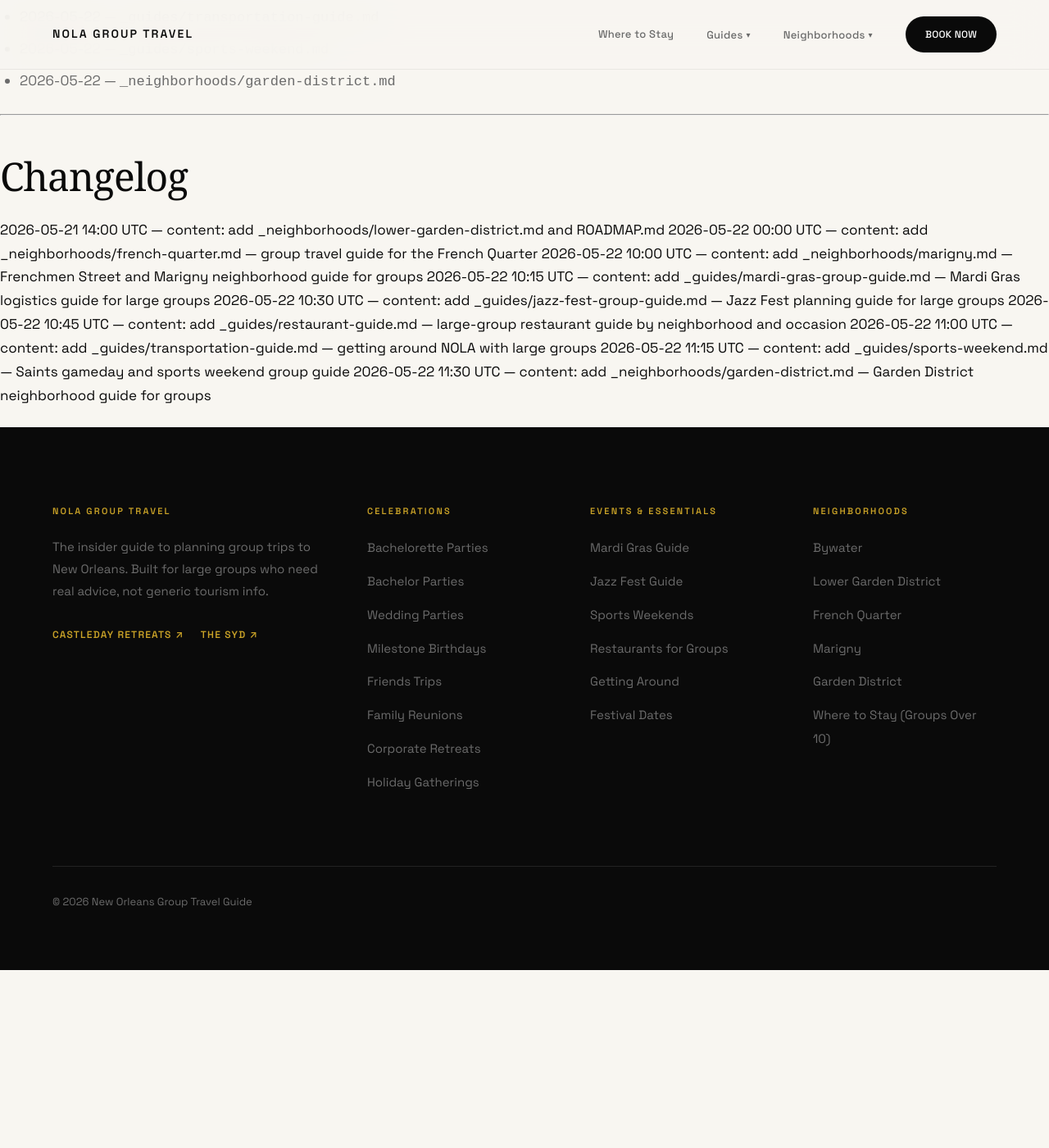
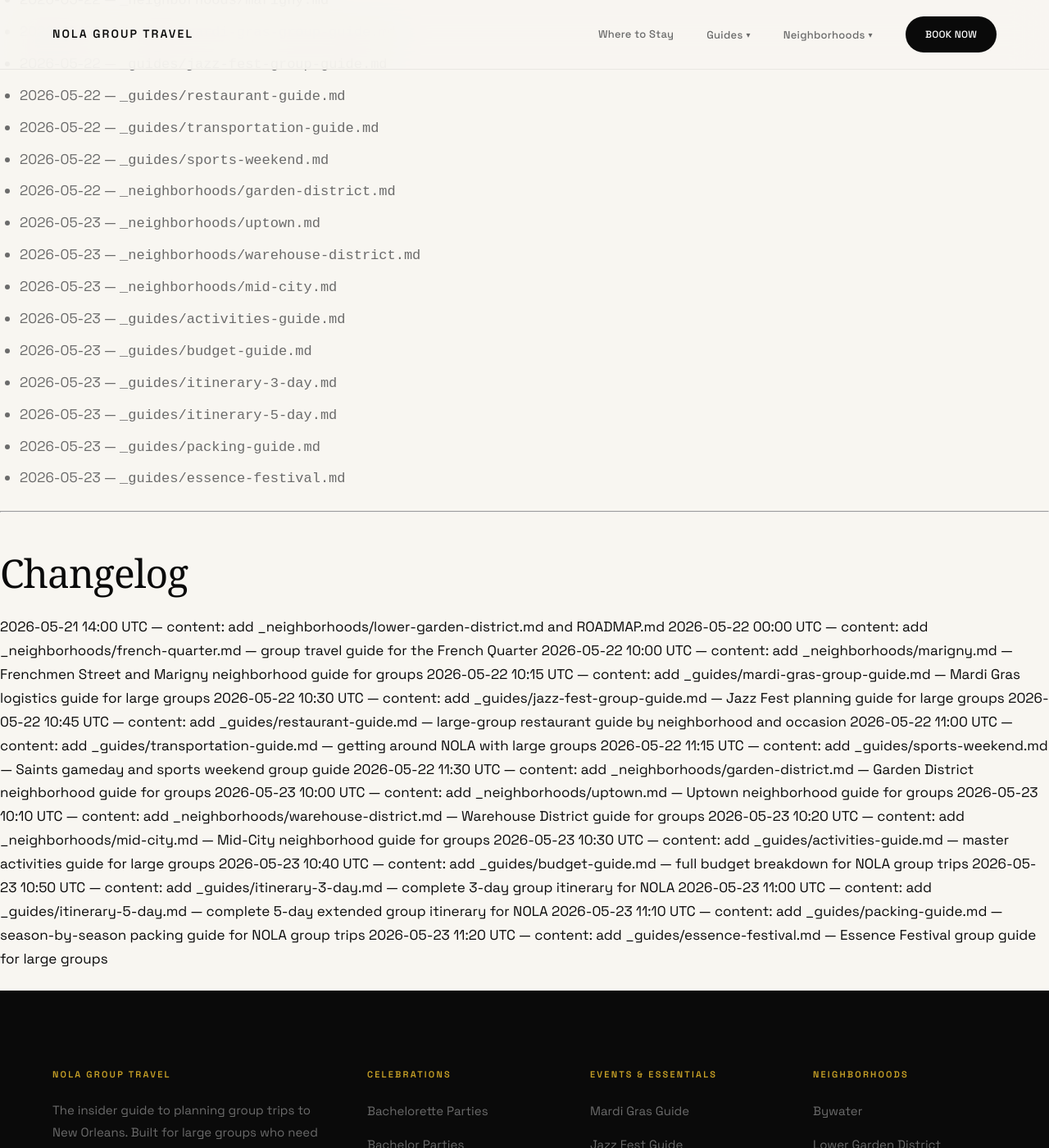
Before and after one commit to sjworth-dev/nola-group-travel, a Jekyll site: the page built from ROADMAP.md, in a window 1280 px wide and 1400 px high, scrolled down 4787 px. Shown: the whole window at 82% size. Built offline with Jekyll 4.4.1, drawn with Linux system fonts in a browser that asks for light colours; some web fonts are replaced; our own code applies the rules of GitHub Pages for plain Markdown files; before the commit the page ends 5970 px from its top, so only the background shows below that; some of the changed text lies outside the part shown.

Commit message:
seo: update ROADMAP.md — move 9 items to Done, add 8 new Up Next items, update Changelog
https://claude.ai/code/session_01BnpZSCKjM1icx4dY7wttFE

```diff
--- a/ROADMAP.md
+++ b/ROADMAP.md
@@ -97,15 +97,14 @@ New guides go in `_guides/<slug>.md`. New neighborhood pages go in `_neighborhoo
 
 ## Up Next
 
-- `_neighborhoods/uptown.md` — Uptown neighborhood guide (Audubon Park, Tulane, Magazine Street upper half, local vibe)
-- `_neighborhoods/warehouse-district.md` — Warehouse District / Arts District guide (galleries, Cochon/Pêche cluster, Convention Center)
-- `_neighborhoods/mid-city.md` — Mid-City guide (City Park, Fair Grounds, Bayou St. John, local restaurants)
-- `_guides/activities-guide.md` — Master activities guide: swamp tours, plantation tours, cooking classes, ghost tours, biking, golf — with group logistics for each
-- `_guides/budget-guide.md` — Full budget breakdown guide: what a NOLA group trip costs at budget / mid-range / luxury, line by line
-- `_guides/itinerary-3-day.md` — Fully built 3-day group itinerary with morning/afternoon/evening slots, for large groups
-- `_guides/itinerary-5-day.md` — 5-day extended group itinerary with neighborhood rotation and dining anchors
-- `_guides/packing-guide.md` — What to pack for New Orleans: season-by-season, group-specific items, what to leave home
-- `_guides/essence-festival.md` — Essence Festival group guide (largest event in the city, July weekend, 500k+ attendees)
+- `_guides/bar-crawl-guide.md` — Ultimate NOLA bar crawl guide for large groups: classic cocktail bars, dive bars, Frenchmen Street clubs, French Quarter landmarks, and how to route a crawl for 15-30 people
+- `_guides/bachelorette-weekend.md` — Extended bachelorette weekend guide: 3-day detailed itinerary for bachelorette groups in NOLA (different from the existing bachelorette-party.md — more tactical, day-by-day)
+- `_neighborhoods/cbd.md` — Central Business District guide for groups (hotels, Superdome proximity, proximity to Warehouse District)
+- `_guides/group-size-guide.md` — "What to do at each group size" guide: specific logistics, restaurant recommendations, and accommodation options for 10-person, 15-person, 20-person, and 30-person groups
+- `_guides/rainy-day-guide.md` — What to do in New Orleans when it rains: indoor activities, museums, bars, restaurants — specifically written for groups whose outdoor plans get rained out
+- `_guides/day-trips.md` — Day trip guide from New Orleans: plantation tours, Cajun Country/Breaux Bridge, Gulf Coast, Lafayette — with group transportation logistics for each
+- `_guides/new-years-guide.md` — New Year's Eve group guide for New Orleans: Sugar Bowl, midnight on Frenchmen Street, where to stay, how to get tickets
+- `_guides/private-chef-guide.md` — Hiring a private chef for your group in New Orleans: how it works, what to expect, cost range, caterers vs. private chefs
 
 ---
 
@@ -131,6 +130,15 @@ New guides go in `_guides/<slug>.md`. New neighborhood pages go in `_neighborhoo
 - 2026-05-22 — `_guides/transportation-guide.md`
 - 2026-05-22 — `_guides/sports-weekend.md`
 - 2026-05-22 — `_neighborhoods/garden-district.md`
+- 2026-05-23 — `_neighborhoods/uptown.md`
+- 2026-05-23 — `_neighborhoods/warehouse-district.md`
+- 2026-05-23 — `_neighborhoods/mid-city.md`
+- 2026-05-23 — `_guides/activities-guide.md`
+- 2026-05-23 — `_guides/budget-guide.md`
+- 2026-05-23 — `_guides/itinerary-3-day.md`
+- 2026-05-23 — `_guides/itinerary-5-day.md`
+- 2026-05-23 — `_guides/packing-guide.md`
+- 2026-05-23 — `_guides/essence-festival.md`
 
 ---
 
@@ -145,3 +153,12 @@ New guides go in `_guides/<slug>.md`. New neighborhood pages go in `_neighborhoo
 2026-05-22 11:00 UTC — content: add _guides/transportation-guide.md — getting around NOLA with large groups
 2026-05-22 11:15 UTC — content: add _guides/sports-weekend.md — Saints gameday and sports weekend group guide
 2026-05-22 11:30 UTC — content: add _neighborhoods/garden-district.md — Garden District neighborhood guide for groups
+2026-05-23 10:00 UTC — content: add _neighborhoods/uptown.md — Uptown neighborhood guide for groups
+2026-05-23 10:10 UTC — content: add _neighborhoods/warehouse-district.md — Warehouse District guide for groups
+2026-05-23 10:20 UTC — content: add _neighborhoods/mid-city.md — Mid-City neighborhood guide for groups
+2026-05-23 10:30 UTC — content: add _guides/activities-guide.md — master activities guide for large groups
+2026-05-23 10:40 UTC — content: add _guides/budget-guide.md — full budget breakdown for NOLA group trips
+2026-05-23 10:50 UTC — content: add _guides/itinerary-3-day.md — complete 3-day group itinerary for NOLA
+2026-05-23 11:00 UTC — content: add _guides/itinerary-5-day.md — complete 5-day extended group itinerary for NOLA
+2026-05-23 11:10 UTC — content: add _guides/packing-guide.md — season-by-season packing guide for NOLA group trips
+2026-05-23 11:20 UTC — content: add _guides/essence-festival.md — Essence Festival group guide for large groups
```
